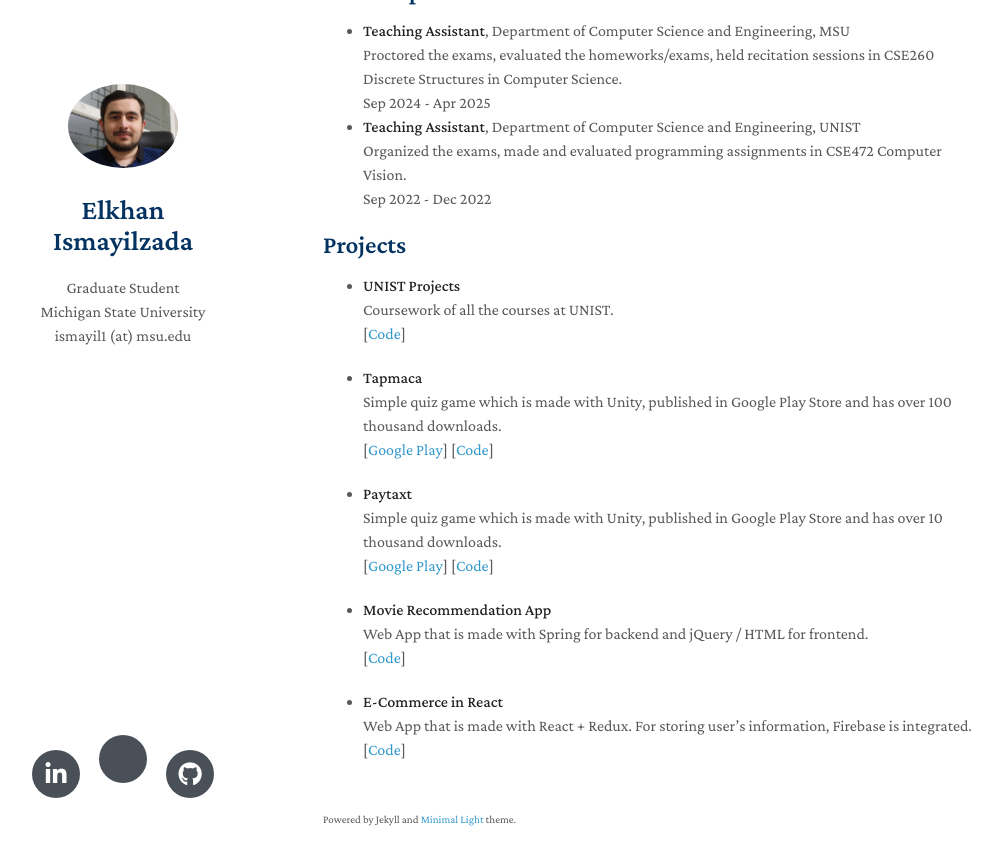
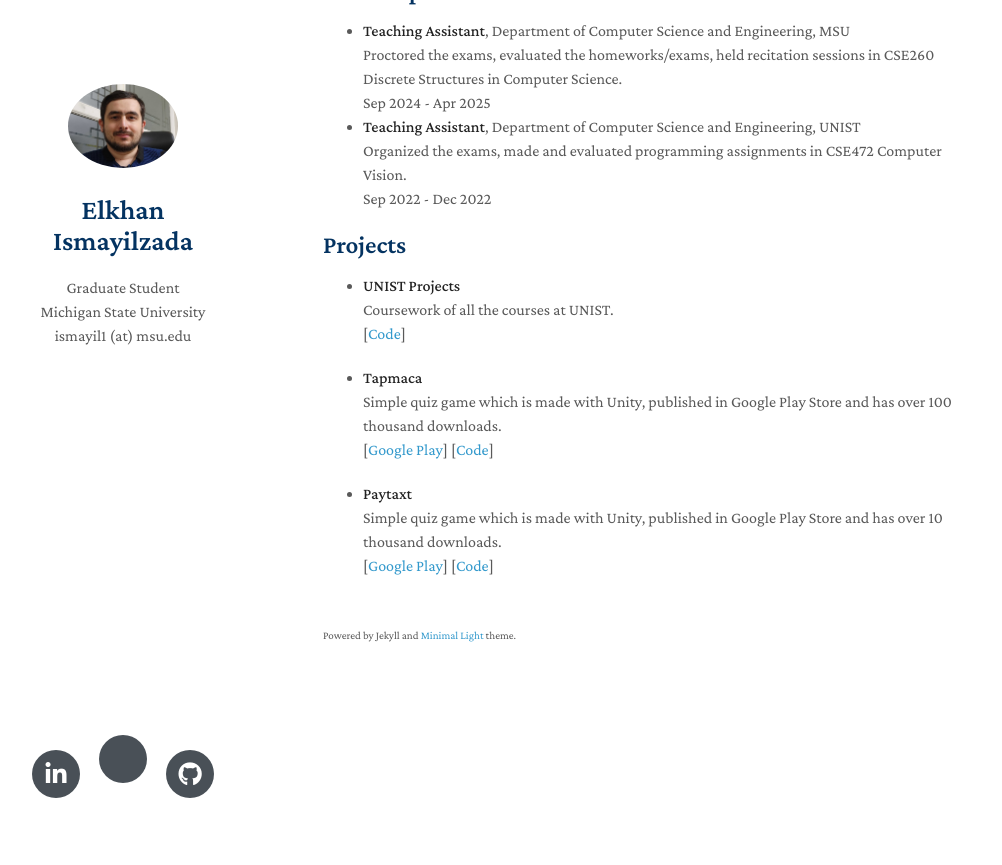
Before and after one commit to elkhanzada/elkhanzada.github.io, a Jekyll site: the page built from index.md, in a window 1280 px wide and 900 px high, scrolled down 2328 px. Shown: the top 865 px of the window, without its empty margins (147-1149 px from the left). Built offline with Jekyll 4.4.1, drawn with Linux system fonts in a browser that asks for light colours; nearby versions of some CDN libraries; a style sheet for code colours, icons or effects is not loaded; our own code applies the rules of GitHub Pages for plain Markdown files.

Commit message:
Update index.md

```diff
--- a/index.md
+++ b/index.md
@@ -145,15 +145,3 @@ I am a PhD student in [CSE](https://engineering.msu.edu/about/departments/cse) a
   Simple quiz game which is made with Unity, published in Google Play Store and has over 10 thousand downloads.
   <br>
   [[Google Play](https://play.google.com/store/apps/details?id=com.elkhan.paytaxt)] [[Code](https://github.com/elkhanzada/paytaxt)]
-
-- **Movie Recommendation App**
-  <br>
-  Web App that is made with Spring for backend and jQuery / HTML for frontend.
-  <br>
-  [[Code](https://github.com/elkhanzada/movie-recommendation-app)]
-
-- **E-Commerce in React**
-  <br>
-  Web App that is made with React + Redux. For storing user’s information, Firebase is integrated.
-  <br>
-  [[Code](https://github.com/elkhanzada/react-e-commerce)]
```
